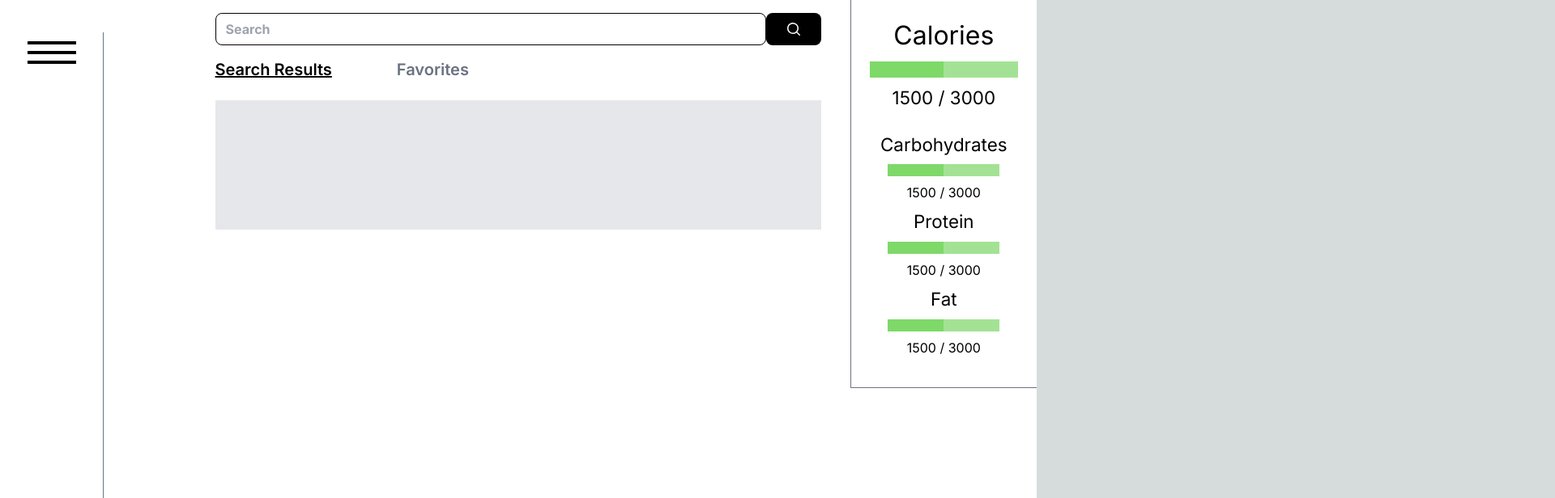
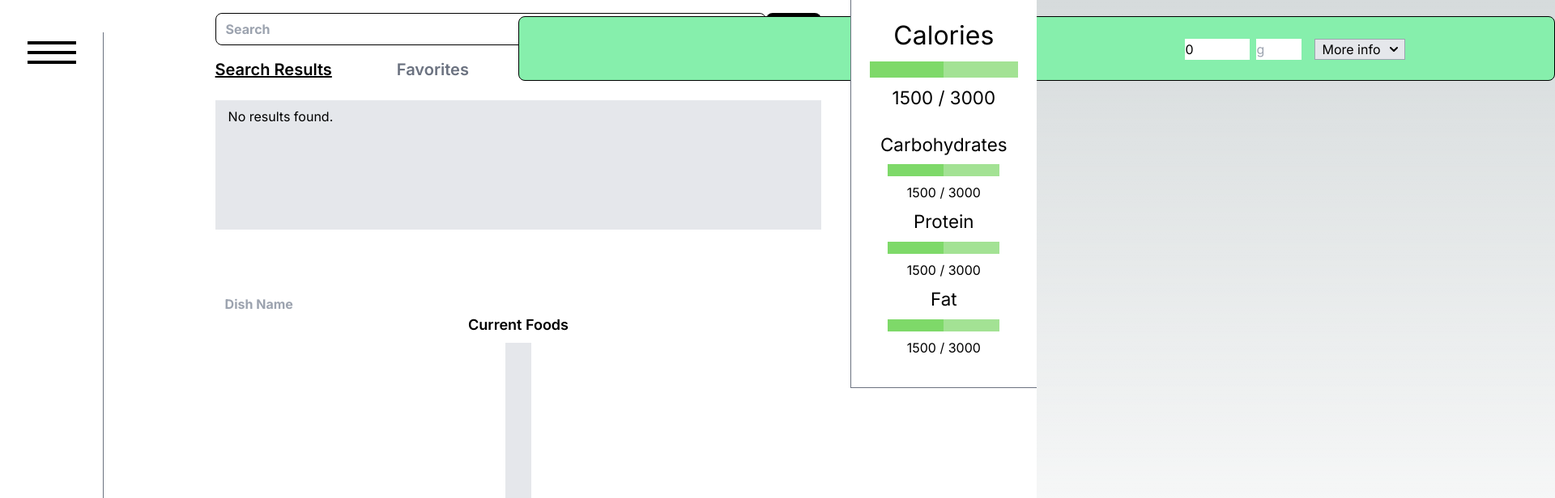
Before and after one commit to spiros132/DAT257, a Next.js app in the folder nutrition-diary/: page /mealpage in a window 1280 px wide. Shown: the top 616 px of the page at 81% size, 1920 px wide, since content can reach past the window. Built offline with nearby package versions, Linux system fonts and the light colour scheme.

Commit message:
updated the MealPage and resultdisplay

```diff
--- a/nutrition-diary/src/app/mealpage/page.tsx
+++ b/nutrition-diary/src/app/mealpage/page.tsx
@@ -3,13 +3,13 @@ import HamburgerDiv from "@/components/HamburgerDiv";
 import SearchBar from "@/components/SearchBar";
 import ResultDisplay from "@/components/ResultDisplay";
 import ScrollPanel from "@/components/ResultScrollBar";
+import FoodListItem from "@/components/FoodListItem";
 import React, { useState } from "react";
 import { SearchForFoodList } from "@/app/actions/actions";
 import { SearchListFoodItemCommon, SearchListFoodItemData } from "@/app/lib/definitions";
 
 export default function CreateEditMealPage() {
-    const [results, setResults] = useState<string[]>([]);
-    const [result, setResult] = useState<SearchListFoodItemCommon | undefined>(undefined);
+    const [results, setResults] = useState<SearchListFoodItemCommon[] | undefined>(undefined);
     const [loading, setLoading] = useState<boolean>(false);
     const [activeButton, setActiveButton] = useState<"search" | "favorites">("search");
 
@@ -24,8 +24,7 @@ export default function CreateEditMealPage() {
                 if (res != undefined) {
                     const data: SearchListFoodItemData = JSON.parse(res);
                     if (data && data.common) {
-
-                        setResult(data.common[0])
+                        setResults(data.common)
                     }
                 }
             })
@@ -51,7 +50,7 @@ export default function CreateEditMealPage() {
                 <HamburgerDiv />
             </div>
             {/* Second column: SearchBar and ResultDisplay */}
-            <div className="absolute top-0 left-0 right-0 flex flex-col justify-center items-center gap-4 p-4">
+            <div className="absolute top-0 left-0 right-0 flex flex-col justify-center items-center gap-5 p-4">
                 <div className="w-1000" style={{ width: '60%', borderTop: 'none' }}>
                     <SearchBar onSearch={onSearch} />
                     <div className="relative mb-4 gap-20 flex justify-start">
@@ -74,8 +73,28 @@ export default function CreateEditMealPage() {
                     <div>
                         <ScrollPanel>
                             {loading ? (<p>Loading...</p>) : (
-                                 <ResultDisplay result={result} />)}
+                                 <ResultDisplay results={results} />)}
                         </ScrollPanel>
+                    </div>
+                    <div className="h-20">
+
+                    </div>
+                    <input className="block flex-auto px-3 w-28 bg-white text-black justify-self-start font-bold"
+                        type="text"
+                        id="DishName"
+                        placeholder="Dish Name"
+                        aria-label="Dish Name">
+
+                        </input>
+                    <div className="flex flex-col justify-center items-center gap-2">
+                        <h2 className="text-lg font-semibold">
+                            Current Foods
+                        </h2>
+                        <div className="overflow-y-scroll flex whitespace-nowrap bg-gray-200 h-60 py-2 px-4">
+                            <div className="inline-flex" style={{ minWidth: "100%" }}>
+                                    <FoodListItem name={""} amount={0} unit={""}/>
+                            </div>
+                        </div>
                     </div>
                 </div>
             </div>
--- a/nutrition-diary/src/components/ResultDisplay.tsx
+++ b/nutrition-diary/src/components/ResultDisplay.tsx
@@ -1,48 +1,41 @@
-"use client";
-import React, {useState, useEffect} from "react";
+import React, { useState, useEffect } from "react";
 
-import { SearchFoodItemNutrientsData, SearchFoodItemNutrients, SearchListFoodItemCommon } from '@/app/lib/definitions';
+import { SearchListFoodItemCommon } from "@/app/lib/definitions";
 
-export default function ResultDisplay(props: {readonly result: SearchListFoodItemCommon | undefined}){
-    const [foodName, setFoodName] = useState<string>('');
-    const [calories, setCalories] = useState<number>(-1);
-    const [photo, setPhoto] = useState<string>('');
+export default function ResultDisplay(props: { results: SearchListFoodItemCommon[] | undefined }) {
+    useEffect(() => {
+        if (props.results) {
+            handleResult(props.results);
+        }
+    }, [props.results]);
 
-    useEffect(() => {
-        if (props.result){handleResult(props.result);}
-    }, [props.result]);
+    function handleResult(results: SearchListFoodItemCommon[] | undefined) {
+        if (!results) return;
 
+        const foodDivs = results.map((food, index) => (
+            <div key={index} className="items-center mb-4">
+                <img src={food.photo.thumb} alt="Food" className="block w-32" />
+                <label className="block p-2.5 text-sm text-gray-900 bg-gray-50 border border-gray-300 dark:bg-gray-700 dark:border-gray-600 dark:text-white">
+                    Food name: {food.food_name}
+                </label>
+                <label className="block p-2.5 text-sm text-gray-900 bg-gray-50 border border-gray-300 dark:bg-gray-700 dark:border-gray-600 dark:text-white">
+                    Calories: {food.serving_qty}
+                </label>
+            </div>
+        ));
 
-    function handleResult(result: SearchListFoodItemCommon | undefined) {
-        try {
-                if(result != undefined) {
-                setPhoto(result.photo.thumb);
-                setFoodName(result.food_name);
-                setCalories(result.serving_qty);
-                }
-        } catch (error) {
-            console.error('Error parsing result:', error);
-            // Handle non-JSON data gracefully here
-        }
+        return foodDivs;
     }
 
-
-    if(photo != "" && foodName != "" && calories != -1)
-        return (
-            <div className="items-center min-h-screen">
-                <img src={photo} alt="Food" className="block w-32"/>
-                <label className="block p-2.5 text-sm text-gray-900 bg-gray-50  border border-gray-300 dark:bg-gray-700 dark:border-gray-600 dark:text-white ">
-                    Food name: {foodName}
-                </label>
-                <label className="block p-2.5 text-sm text-gray-900 bg-gray-50 border border-gray-300 dark:bg-gray-700 dark:border-gray-600 dark:text-white ">
-                    Calories: {calories}
-                </label>
-            </div>
-        );
-    else
-        return (
-            <>
-            </>
-        );
-
+    return (
+        <div className="grid grid-flow-col gap-2">
+            {props.results ? (
+                <>
+                    {handleResult(props.results)}
+                </>
+            ) : (
+                <p>No results found.</p>
+            )}
+        </div>
+    );
 }
```
